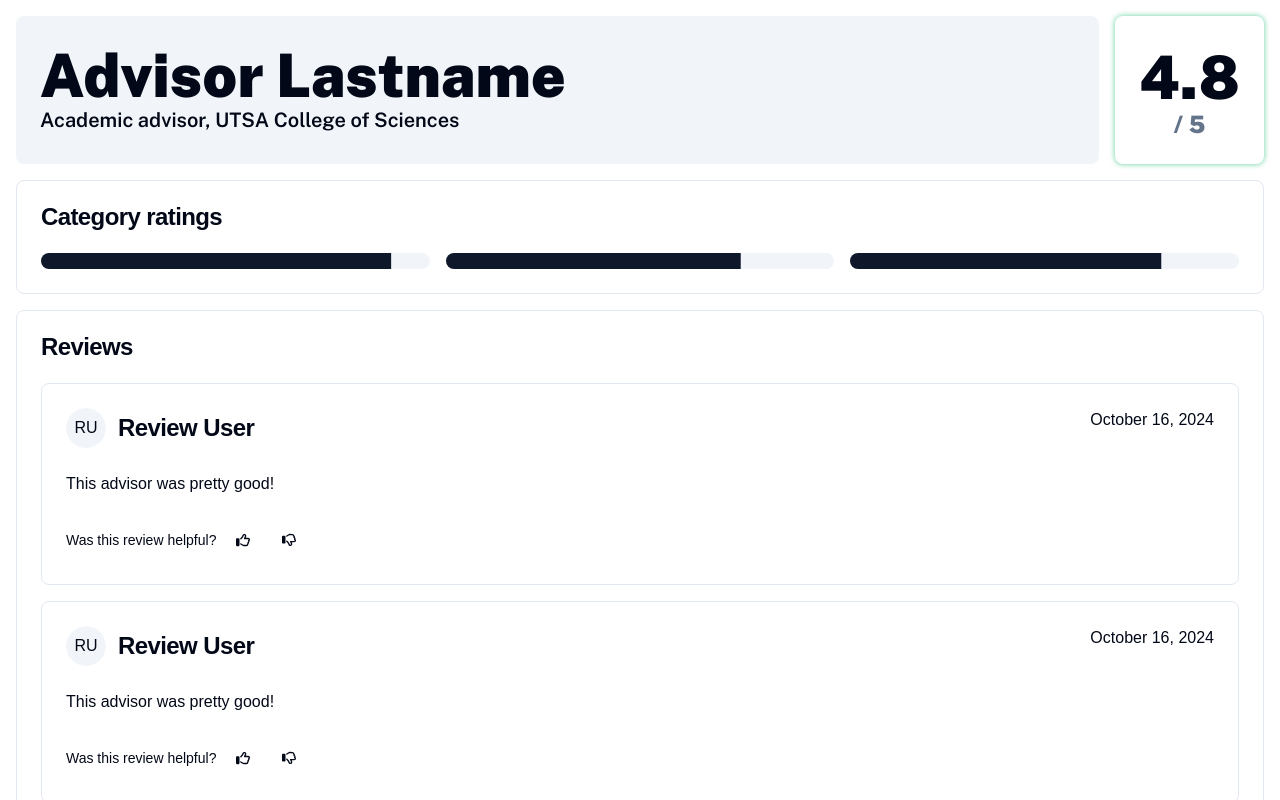
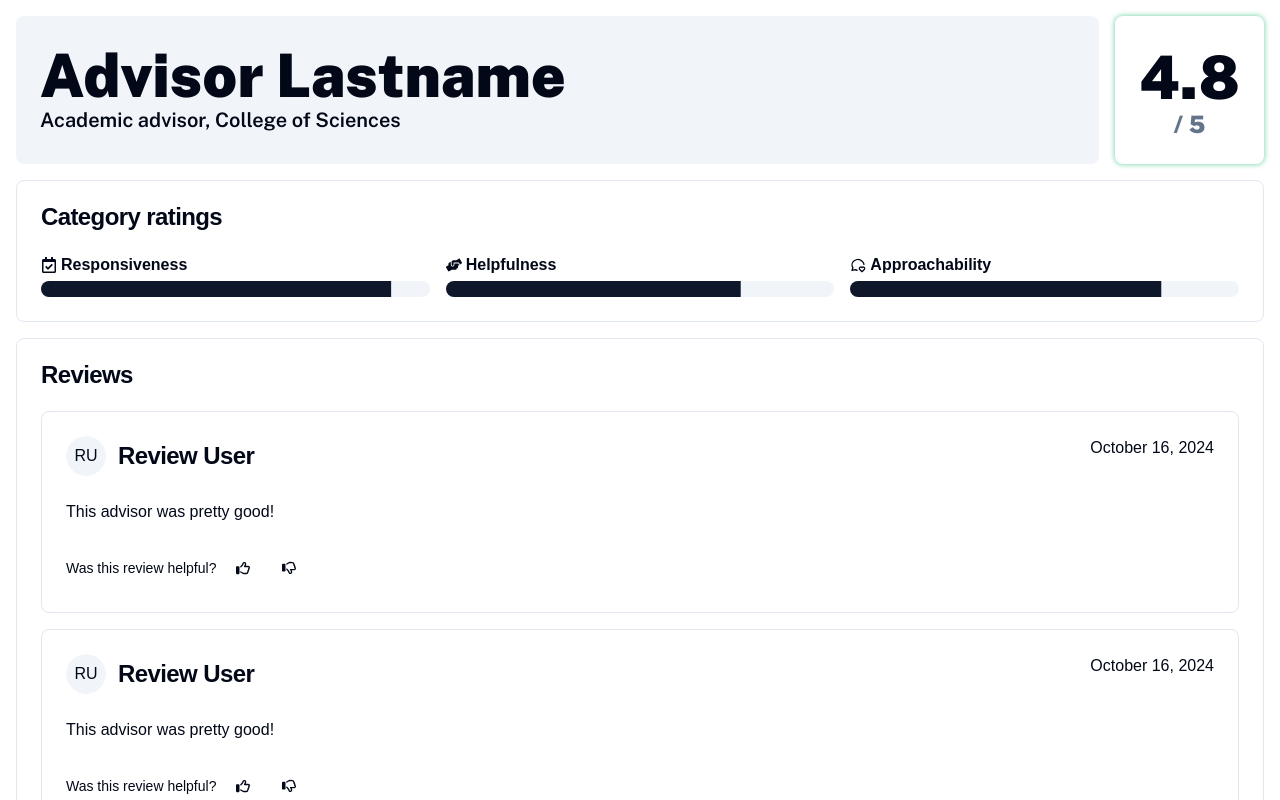
Before and after one commit to gataria/rma-layout-shadcn, a Next.js app: page /advisor in a window 1280 px wide. Shown: the top 800 px of the page. Built offline with nearby package versions, Linux system fonts and the light colour scheme.

Commit message:
Added icons and labels to progress bars

```diff
--- a/app/advisor/page.tsx
+++ b/app/advisor/page.tsx
@@ -9,6 +9,9 @@ import {
 import { Progress } from "@/components/ui/progress";
 import AdvisorReview from "@/app/components/review/advisor-review";
 import { publicSans } from "@/fonts";
+/* Icons */
+import { FaRegCalendarCheck, FaHandsHelping } from "react-icons/fa";
+import { TbMessageCircleHeart } from "react-icons/tb";
 
 export default function AdvisorPage() {
     return (
@@ -19,7 +22,7 @@ export default function AdvisorPage() {
                         Advisor Lastname
                     </div>
                     <div className="text-xl font-semibold">
-                        Academic advisor, UTSA College of Sciences
+                        Academic advisor, College of Sciences
                     </div>
                 </div>
                 <div className="flex flex-col items-center place-content-center font-black shadow-good-score rounded-lg p-6">
@@ -41,9 +44,33 @@ export default function AdvisorPage() {
                 </CardHeader>
                 <CardContent>
                     <div className="flex space-x-4">
-                        <Progress value={90} />
-                        <Progress value={76} />
-                        <Progress value={80} />
+                        <div className="flex flex-1 space-y-1 flex-col grow">
+                            <div className="flex space-x-1 items-center font-semibold">
+                                <FaRegCalendarCheck />
+                                <div>
+                                    Responsiveness
+                                </div>
+                            </div>
+                            <Progress value={90} />
+                        </div>
+                        <div className="flex flex-1 space-y-1 flex-col grow">
+                            <div className="flex space-x-1 items-center font-semibold">
+                                <FaHandsHelping />
+                                <div>
+                                    Helpfulness
+                                </div>
+                            </div>
+                            <Progress value={76} />
+                        </div>
+                        <div className="flex flex-1 space-y-1 flex-col grow">
+                            <div className="flex space-x-1 items-center font-semibold">
+                                <TbMessageCircleHeart />
+                                <div>
+                                    Approachability
+                                </div>
+                            </div>
+                            <Progress value={80} />
+                        </div>
                     </div>
                 </CardContent>
             </Card>
```
